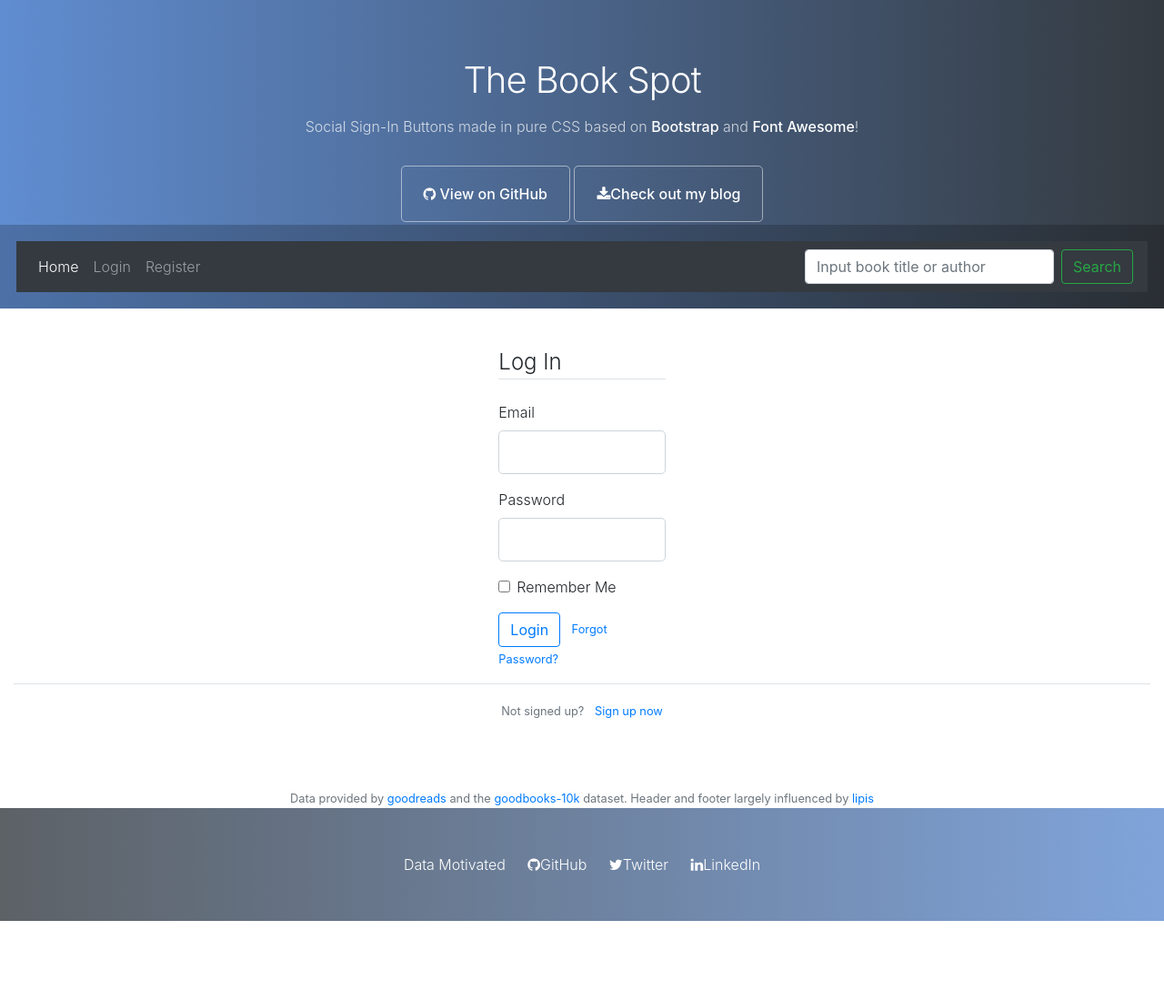
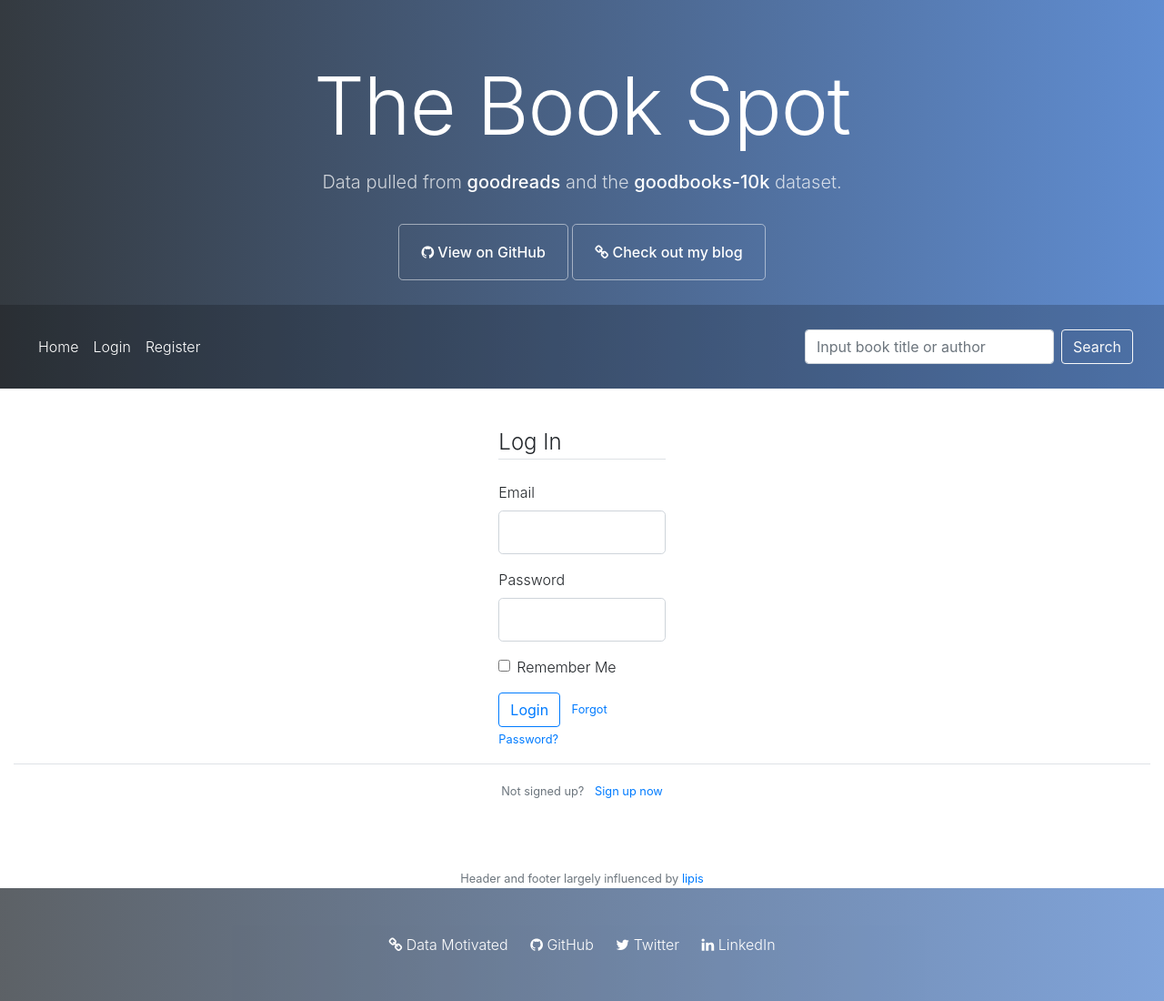
Before and after one commit to ColinB19/BookRecommender, a Flask app: a page that uses bookrecommender/templates/base.html in a window 1280 px wide. Shown: the whole page at 91% size. Before the commit the page ends 1012 px from the top, so only its background shows below. Run offline with Flask 2, Linux system fonts and the light colour scheme; parts of the project's set-up code (start-up, migrations or seed data) failed here and were passed over; some libraries are stand-ins or nearby versions.

Commit message:
got jumbotron and footer working well.

```diff
--- a/bookrecommender/static/css/main.css
+++ b/bookrecommender/static/css/main.css
@@ -28,11 +28,18 @@ table {
     word-wrap: break-word;
 }
 
+.color-me{
+    color:#ffff;
+}
+
+.navbar-inner {
+    background:transparent;
+}
 
 body{font-weight:300;-webkit-font-smoothing:antialiased}
 h2{text-align:center;font-weight:300}
 .btn-social-icon{margin-bottom:4px}
-.jumbotron{position:relative;font-size:16px;color:#fff;color:rgba(255,255,255,0.75);text-align:center;border-radius:0;padding-bottom:80px;background-image:-webkit-linear-gradient(left, #608dd1 0, #343a40 100%);background-image:-o-linear-gradient(left, #608dd1 0, #343a40 100%);background-image:linear-gradient(to right, #608dd1 0, #343a40 100%);background-repeat:repeat-x;filter:progid:DXImageTransform.Microsoft.gradient(startColorstr='#ff720e9e', endColorstr='#ffdd4b39', GradientType=1)}.jumbotron h1{margin-bottom:15px;font-weight:300;letter-spacing:-1px;color:#fff}
+.jumbotron{position:relative;font-size:16px;color:#fff;color:rgba(255,255,255,0.75);text-align:center;border-radius:0;padding-bottom:80px;background-image:-webkit-linear-gradient(left, #343a40 0, #608dd1 100%);background-image:-o-linear-gradient(left, #343a40 0, #608dd1 100%);background-image:linear-gradient(to right, #343a40 0, #608dd1 100%);background-repeat:repeat-x;filter:progid:DXImageTransform.Microsoft.gradient(startColorstr='#ff720e9e', endColorstr='#ffdd4b39', GradientType=1)}.jumbotron h1{margin-bottom:15px;font-weight:300;letter-spacing:-1px;color:#fff}
 .jumbotron iframe{width:100px !important;height:20px !important;border:none;overflow:hidden;margin:2px}
 .jumbotron p a,.jumbotron .jumbotron-links a{font-weight:500;color:#fff}
 .jumbotron .jumbotron-links{margin-top:15px;margin-bottom:0;padding-left:0;list-style:none;font-size:14px}.jumbotron .jumbotron-links li{display:inline}
--- a/bookrecommender/templates/base.html
+++ b/bookrecommender/templates/base.html
@@ -20,42 +20,41 @@
 </head>
 <body>
 <div class=jumbotron>
-  <div class="container">
-    <h1>The Book Spot</h1>
-    <p>
-      Social Sign-In Buttons made in pure CSS based on
-      <a href="https://getbootstrap.com/">Bootstrap</a> and
-      <a href="https://fortawesome.github.io/Font-Awesome/">Font Awesome</a>!
+  <div class="container mb-4">
+    <h1 class ="display-2">The Book Spot</h1>
+    <p class="lead">
+      Data pulled from
+      <a href = "https://www.goodreads.com/">goodreads</a> and the <a href="https://github.com/zygmuntz/goodbooks-10k">goodbooks-10k</a> dataset.
     </p>
     <a href="https://github.com/ColinB19/BookRecommender" class="btn btn-outline btn-lg"><span class="fa fa-github"></span> View on GitHub</a>
-    <a href="https://colinb19.github.io/" class="btn btn-outline btn-lg"><span class="fa fa-download"></span>Check out my blog</a>
+    <a href="https://colinb19.github.io/" class="btn btn-outline btn-lg"><span class="fa fa-link"></span> Check out my blog</a>
   </div>
   <div class="bottom">
-    <nav class="navbar navbar-expand-lg navbar-dark bg-dark">
+    <nav class="navbar navbar-expand-lg navbar-inner">
       <div class="collapse navbar-collapse" id="navbarSupportedContent">
         <ul class="navbar-nav mr-auto">
           <li class="nav-item active">
-            <a class="nav-link" href="{{ url_for('index') }}">Home</a>
+            <a class="nav-link color-me" href="{{ url_for('index') }}">Home</a>
           </li>
           {% if current_user.is_authenticated %}
             <li class="nav-item">
-              <a class="nav-link" href="{{ url_for('account') }}">Account</a>
+              <a class="nav-link color-me" href="{{ url_for('account') }}">Account</a>
             </li>
             <li class="nav-item">
-              <a class="nav-link" href="{{ url_for('logout') }}">Logout</a>
+              <a class="nav-link color-me" href="{{ url_for('logout') }}">Logout</a>
             </li>
           {% else %}
             <li class="nav-item">
-              <a class="nav-link" href="{{ url_for('login') }}">Login</a>
+              <a class="nav-link color-me" href="{{ url_for('login') }}">Login</a>
             </li>
             <li class="nav-item">
-              <a class="nav-link" href="{{ url_for('register') }}">Register</a>
+              <a class="nav-link color-me" href="{{ url_for('register') }}">Register</a>
             </li>
           {% endif %}
         </ul>
-        <form class="form-inline my-2 my-lg-0" action="{{ url_for('submit') }}" method="POST">
+        <form class="form-inline" action="{{ url_for('submit') }}" method="POST">
           <input class="form-control mr-sm-2" type="search" name="searchQuery" placeholder="Input book title or author" aria-label="Search">
-          <button class="btn btn-outline-success my-2 my-sm-0" type="submit">Search</button>
+          <button class="btn btn-outline-light my-2 my-sm-0" type="submit">Search</button>
         </form>
       </div>
     </nav>
@@ -81,15 +80,15 @@
   <br><br><br>
   <div class="container text-center">
     <small class = "text-muted">
-      Data provided by <a href = "https://www.goodreads.com/">goodreads</a> and the <a href="https://github.com/zygmuntz/goodbooks-10k">goodbooks-10k</a> dataset. Header and footer largely influenced by <a href="https://github.com/lipis/bootstrap-social">lipis</a>
+      Header and footer largely influenced by <a href="https://github.com/lipis/bootstrap-social">lipis</a>
     </small>
   </div>
   <footer class="footer">
     <ul class="links">
-      <li><a href="https://colinb19.github.io/">Data Motivated</a></li>
-      <li><a href="https://github.com/ColinB19"><span class="fa fa-github"></span>GitHub</a></li>
-      <li><a href="https://twitter.com/data_motivated"><span class="fa fa-twitter"></span>Twitter</a></li>
-      <li><a href="https://www.linkedin.com/in/colin-bradley-ab514a178/"><span class="fa fa-linkedin"></span>LinkedIn</a></li>
+      <li><a href="https://colinb19.github.io/"><span class="fa fa-link"></span> Data Motivated</a></li>
+      <li><a href="https://github.com/ColinB19"><span class="fa fa-github"></span> GitHub</a></li>
+      <li><a href="https://twitter.com/data_motivated"><span class="fa fa-twitter"></span> Twitter</a></li>
+      <li><a href="https://www.linkedin.com/in/colin-bradley-ab514a178/"><span class="fa fa-linkedin"></span> LinkedIn</a></li>
     </ul>
 
   </footer>
```
